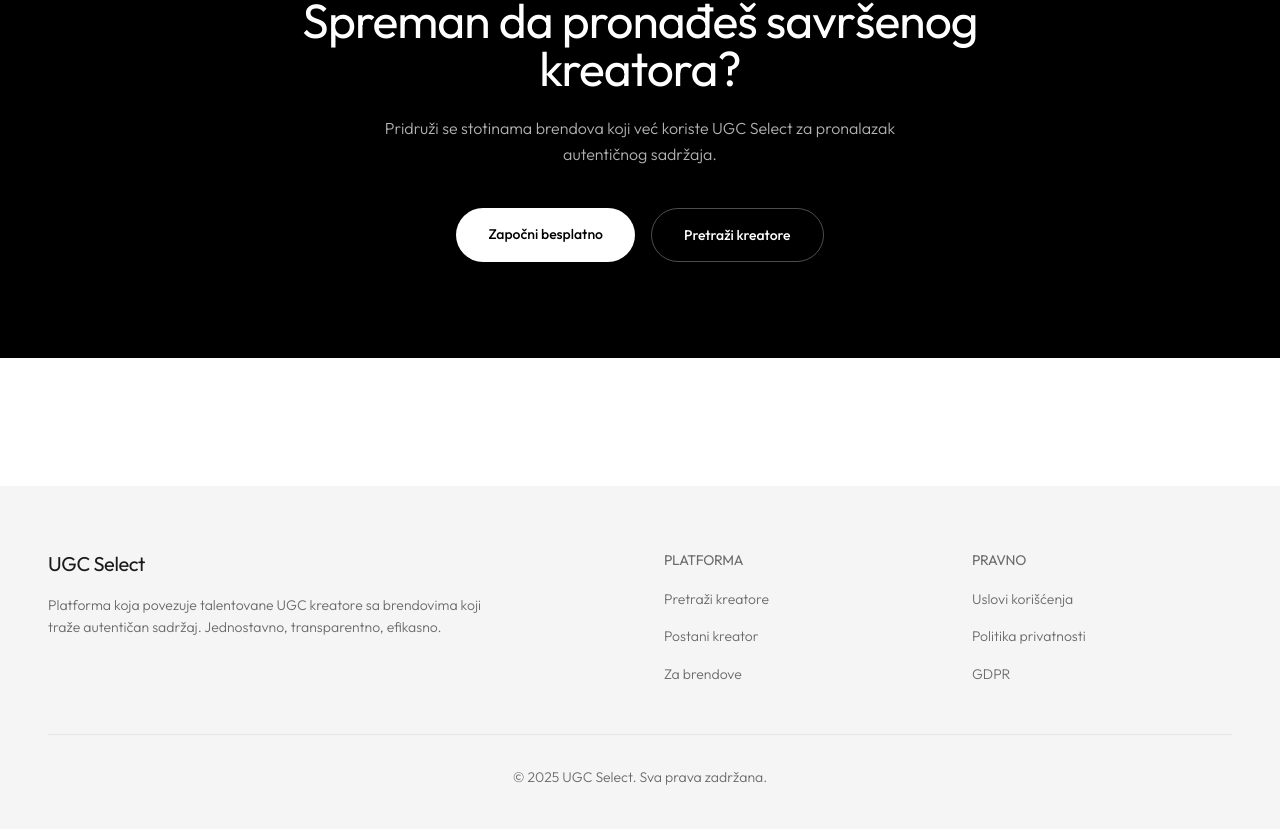
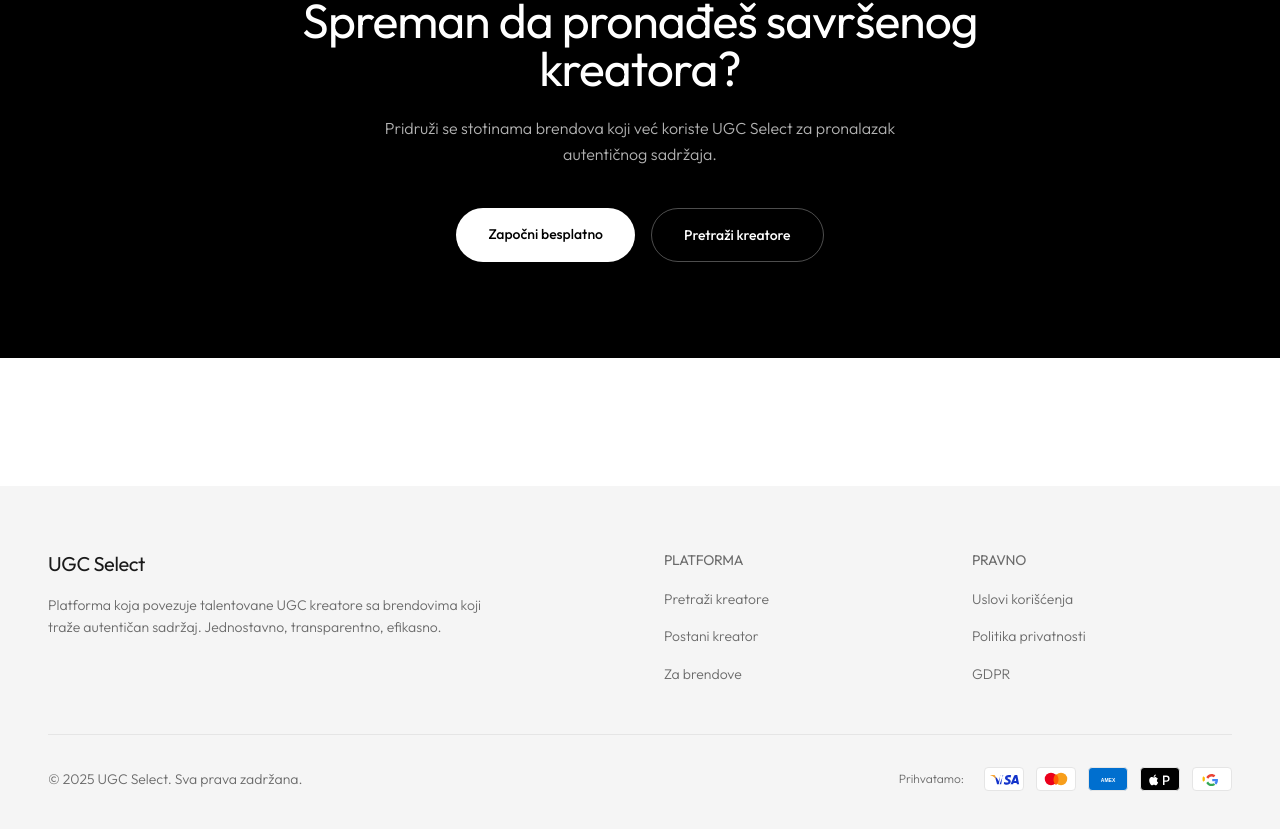
Before and after one commit to lakarijeprvovencani/istokugc, a Next.js app: page / in a window 1280 px wide. Shown: the part 3604-4433 px from the top of the page. Built offline with nearby package versions, Linux system fonts and the light colour scheme.

Commit message:
Add payment method icons to footer (Visa, Mastercard, AMEX, Apple Pay, Google Pay)

```diff
--- a/src/components/Footer.tsx
+++ b/src/components/Footer.tsx
@@ -59,10 +59,59 @@
           </div>
         </div>
 
+        {/* Payment Methods */}
         <div className="border-t border-border mt-12 pt-8">
-          <p className="text-sm text-muted text-center">
-            © {new Date().getFullYear()} UGC Select. Sva prava zadržana.
-          </p>
+          <div className="flex flex-col sm:flex-row items-center justify-between gap-6">
+            <p className="text-sm text-muted">
+              © {new Date().getFullYear()} UGC Select. Sva prava zadržana.
+            </p>
+
+            {/* Payment Icons */}
+            <div className="flex items-center gap-3">
+              <span className="text-xs text-muted mr-2">Prihvatamo:</span>
+
+              {/* Visa */}
+              <div className="w-10 h-6 bg-white rounded border border-border flex items-center justify-center" title="Visa">
+                <svg viewBox="0 0 48 32" className="w-8 h-5">
+                  <path fill="#1434CB" d="M19.5 24.5h-3.8l2.4-14.8h3.8l-2.4 14.8zm15.9-14.4c-.8-.3-1.9-.6-3.4-.6-3.8 0-6.4 2-6.4 4.8 0 2.1 1.9 3.3 3.4 4 1.5.7 2 1.2 2 1.9 0 1-.8 1.5-2.4 1.5-1.6 0-2.5-.2-3.8-.8l-.5-.2-.6 3.5c.9.4 2.7.8 4.5.8 4 0 6.6-2 6.6-5 0-1.7-1-2.9-3.2-4-1.3-.7-2.1-1.1-2.1-1.8 0-.6.7-1.2 2.1-1.2 1.2 0 2.1.3 2.8.5l.3.2.6-3.6zm9.8-.4h-3c-.9 0-1.6.3-2 1.2l-5.7 13.6h4l.8-2.2h4.9l.5 2.2h3.5l-3-14.8zm-4.7 9.6l1.5-4.1.4-1.1.2 1 .9 4.2h-3zm-22-9.6l-3.5 10.1-.4-2c-.7-2.3-2.8-4.8-5.1-6l3.4 12.7h4l6-14.8h-4.4z"/>
+                  <path fill="#F9A533" d="M8.5 9.7H2.1l-.1.4c4.8 1.2 7.9 4.1 9.2 7.6l-1.3-6.8c-.2-.9-.9-1.2-1.4-1.2z"/>
+                </svg>
+              </div>
+
+              {/* Mastercard */}
+              <div className="w-10 h-6 bg-white rounded border border-border flex items-center justify-center" title="Mastercard">
+                <svg viewBox="0 0 48 32" className="w-8 h-5">
+                  <circle fill="#EB001B" cx="16" cy="16" r="10"/>
+                  <circle fill="#F79E1B" cx="32" cy="16" r="10"/>
+                  <path fill="#FF5F00" d="M24 8.5c2.5 2 4 5 4 8.5s-1.5 6.5-4 8.5c-2.5-2-4-5-4-8.5s1.5-6.5 4-8.5z"/>
+                </svg>
+              </div>
+
+              {/* American Express */}
+              <div className="w-10 h-6 bg-[#006FCF] rounded border border-border flex items-center justify-center" title="American Express">
+                <svg viewBox="0 0 48 32" className="w-8 h-5">
+                  <text x="24" y="20" fill="white" fontSize="8" fontWeight="bold" textAnchor="middle" fontFamily="Arial">AMEX</text>
+                </svg>
+              </div>
+
+              {/* Apple Pay */}
+              <div className="w-10 h-6 bg-black rounded border border-border flex items-center justify-center" title="Apple Pay">
+                <svg viewBox="0 0 48 32" className="w-7 h-4" fill="white">
+                  <path d="M14.5 10.5c-.8 1-2 1.7-3.2 1.6-.2-1.2.4-2.5 1.1-3.3.8-.9 2.1-1.6 3.1-1.6.1 1.3-.4 2.5-1 3.3zm1 1.7c-1.8-.1-3.3 1-4.1 1s-2.2-1-3.6-1c-1.8 0-3.5 1.1-4.5 2.7-1.9 3.3-.5 8.2 1.4 10.9.9 1.3 2 2.8 3.5 2.8 1.4 0 1.9-.9 3.6-.9s2.2.9 3.6.9 2.4-1.4 3.3-2.7c1-1.5 1.4-3 1.5-3.1-1.4-.5-2.4-2-2.4-3.8 0-1.5.8-2.8 2-3.5-.8-1.1-2-1.8-3.3-2.3zm14.5-3v18.6h3v-6.4h4c3.7 0 6.2-2.5 6.2-6.1s-2.5-6.1-6.1-6.1h-7.1zm3 2.6h3.3c2.5 0 3.9 1.3 3.9 3.6s-1.4 3.6-4 3.6H33v-7.2z"/>
+                </svg>
+              </div>
+
+              {/* Google Pay */}
+              <div className="w-10 h-6 bg-white rounded border border-border flex items-center justify-center" title="Google Pay">
+                <svg viewBox="0 0 48 32" className="w-7 h-4">
+                  <path fill="#4285F4" d="M24.5 16.5v4h6.4c-.3 1.5-1.1 2.8-2.3 3.6l3.8 2.9c2.2-2 3.5-5 3.5-8.6 0-.8-.1-1.6-.2-2.4h-11.2v.5z"/>
+                  <path fill="#34A853" d="M16.5 20.9l-.9.6-3 2.3c1.9 3.8 5.8 6.4 10.4 6.4 3.1 0 5.8-1 7.7-2.8l-3.8-2.9c-1 .7-2.4 1.1-3.9 1.1-3 0-5.5-2-6.5-4.7z"/>
+                  <path fill="#FBBC05" d="M9.6 16.5c0-1 .2-2 .5-2.9l-3.9-3c-.8 1.6-1.2 3.4-1.2 5.4s.4 3.8 1.2 5.4l3.9-3c-.3-.9-.5-1.9-.5-2.9z"/>
+                  <path fill="#EA4335" d="M23 10.8c1.7 0 3.2.6 4.4 1.7l3.3-3.3c-2-1.9-4.6-3-7.7-3-4.6 0-8.5 2.6-10.4 6.4l3.9 3c1-2.7 3.5-4.8 6.5-4.8z"/>
+                </svg>
+              </div>
+            </div>
+          </div>
         </div>
       </div>
     </footer>
```
